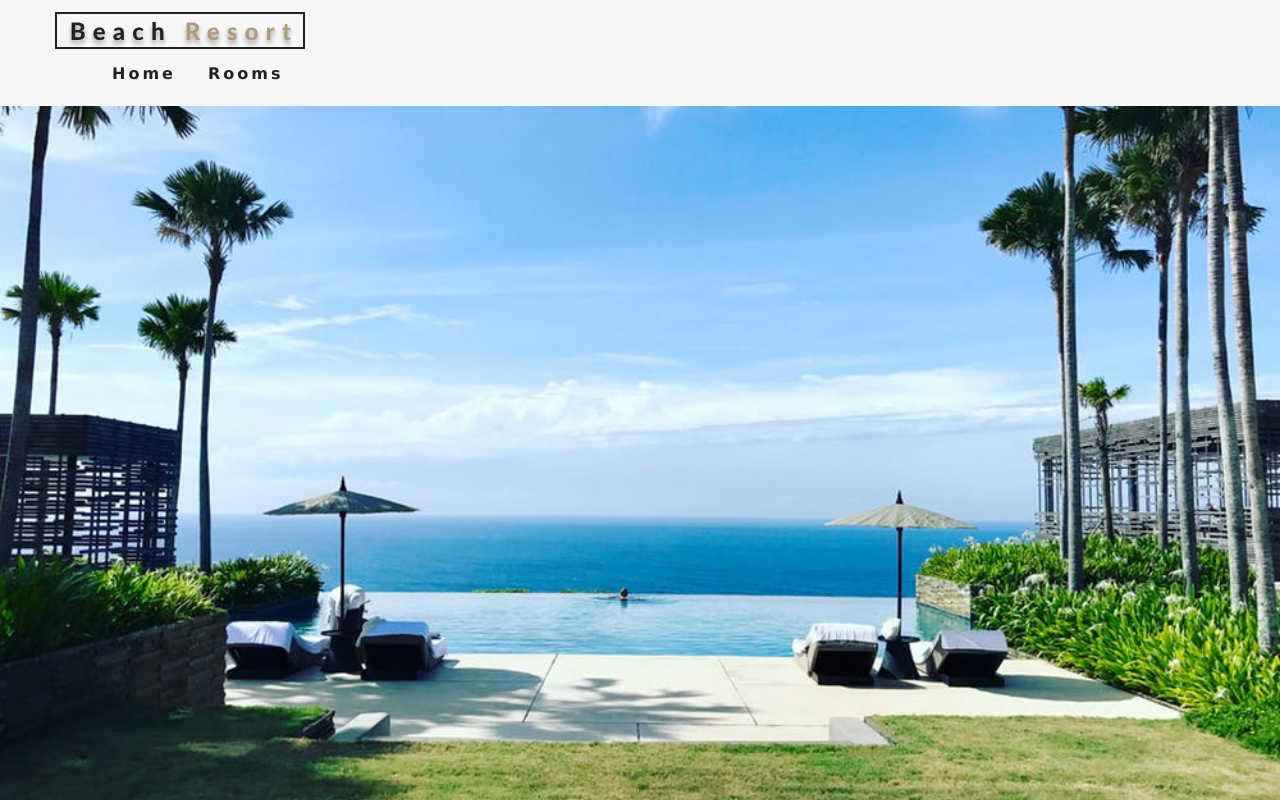
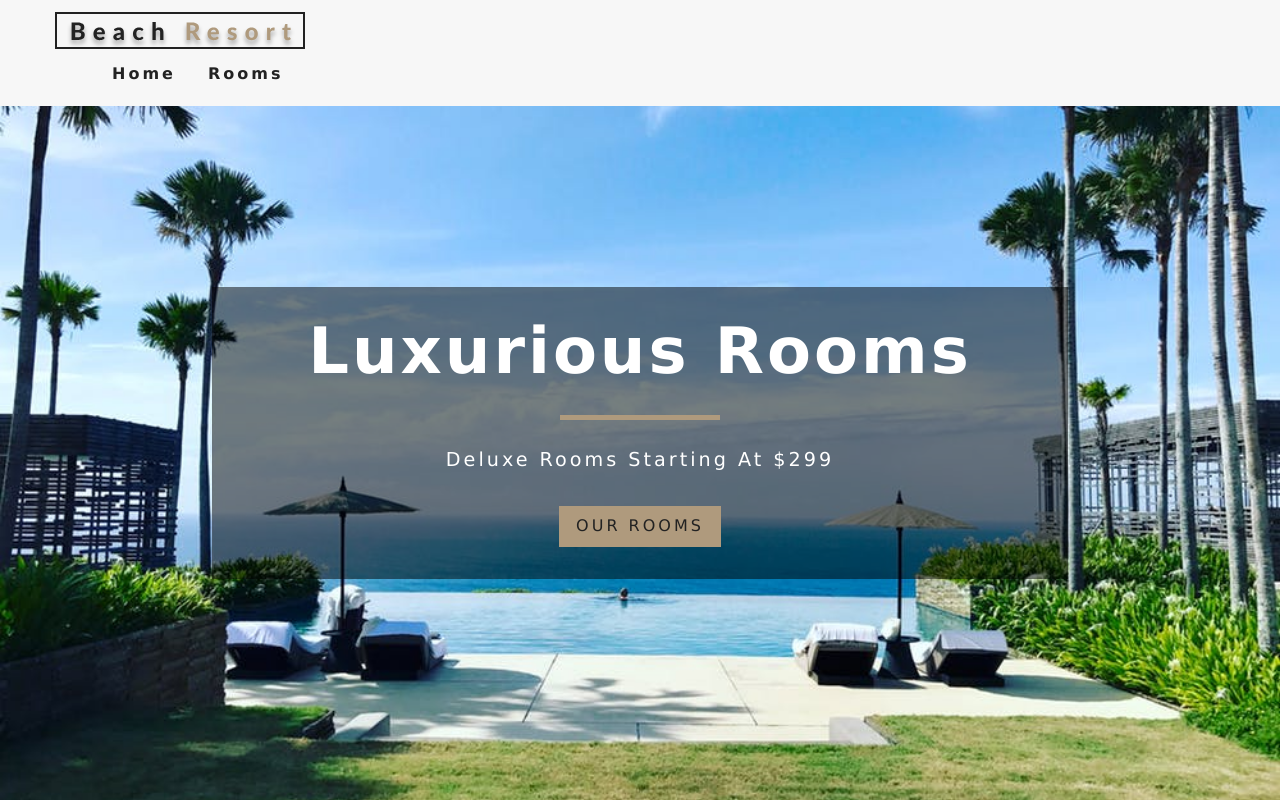
Before and after one commit to kosiazom/my-resorts, a React (Create React App) app: page / in a window 1280 px wide. Built offline with nearby package versions, Linux system fonts and the light colour scheme.

Commit message:
added Banner component

```diff
--- /dev/null
+++ b/src/components/Banner.jsx
@@ -0,0 +1,14 @@
+import React from 'react'
+
+const Banner = ({children, title, subtitle}) => {
+    return (
+        <div className="banner">
+          <h1>{title}</h1>
+          <div></div>
+            <p>{subtitle}</p>
+            {children}
+        </div>
+    )
+}
+
+export default Banner
--- a/src/pages/Home.jsx
+++ b/src/pages/Home.jsx
@@ -1,12 +1,22 @@
 import React from 'react'
 import Hero from '../components/Hero'
+import Banner from '../components/Banner'
+import { Link } from 'react-router-dom'
 
+//Parent to Banner ...props are being passed dow
 const Home = () => {
     return (
-        <div>
-           <Hero/>
-           {/* defaultHero is found in the app.css */}
-        </div>
+
+           <Hero>
+               <Banner title="luxurious rooms" subtitle="deluxe rooms starting at $299">
+                   <Link to="/rooms" className="btn-primary">
+                       our rooms
+                   </Link>
+               </Banner>
+               {/* defaultHero is found in the app.css */}
+           </Hero>
+
+
     )
 }
 
```
